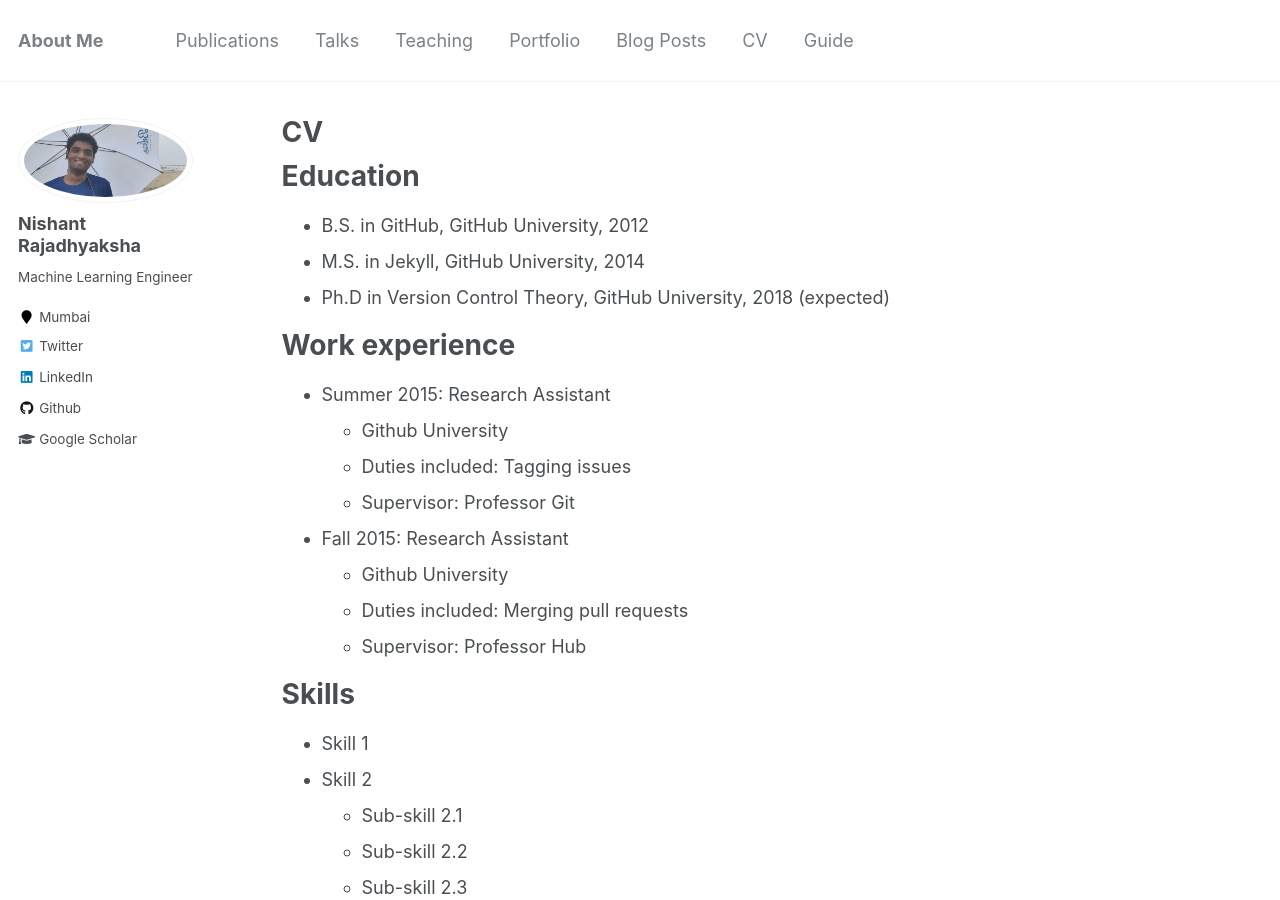
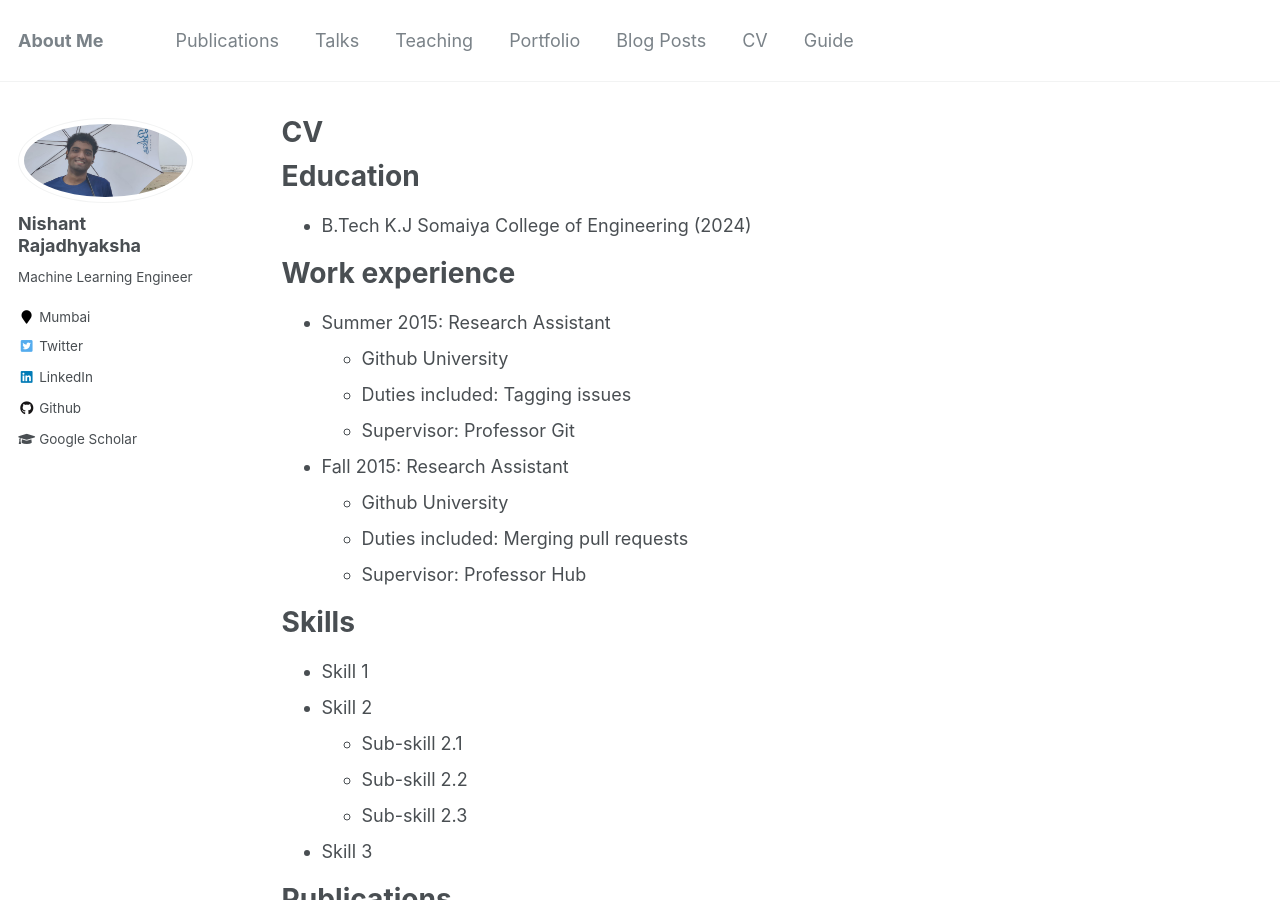
Before and after one commit to nishant42491/nishant42491.github.io, a Jekyll site: the page built from _pages/cv.md, in a window 1280 px wide and 900 px high. Built offline with Jekyll 4.4.1, drawn with Linux system fonts in a browser that asks for light colours.

Commit message:
Update cv.md

```diff
--- a/_pages/cv.md
+++ b/_pages/cv.md
@@ -11,9 +11,7 @@
 
 Education
 ======
-* B.S. in GitHub, GitHub University, 2012
-* M.S. in Jekyll, GitHub University, 2014
-* Ph.D in Version Control Theory, GitHub University, 2018 (expected)
+* B.Tech K.J Somaiya College of Engineering (2024)
 
 Work experience
 ======
```
